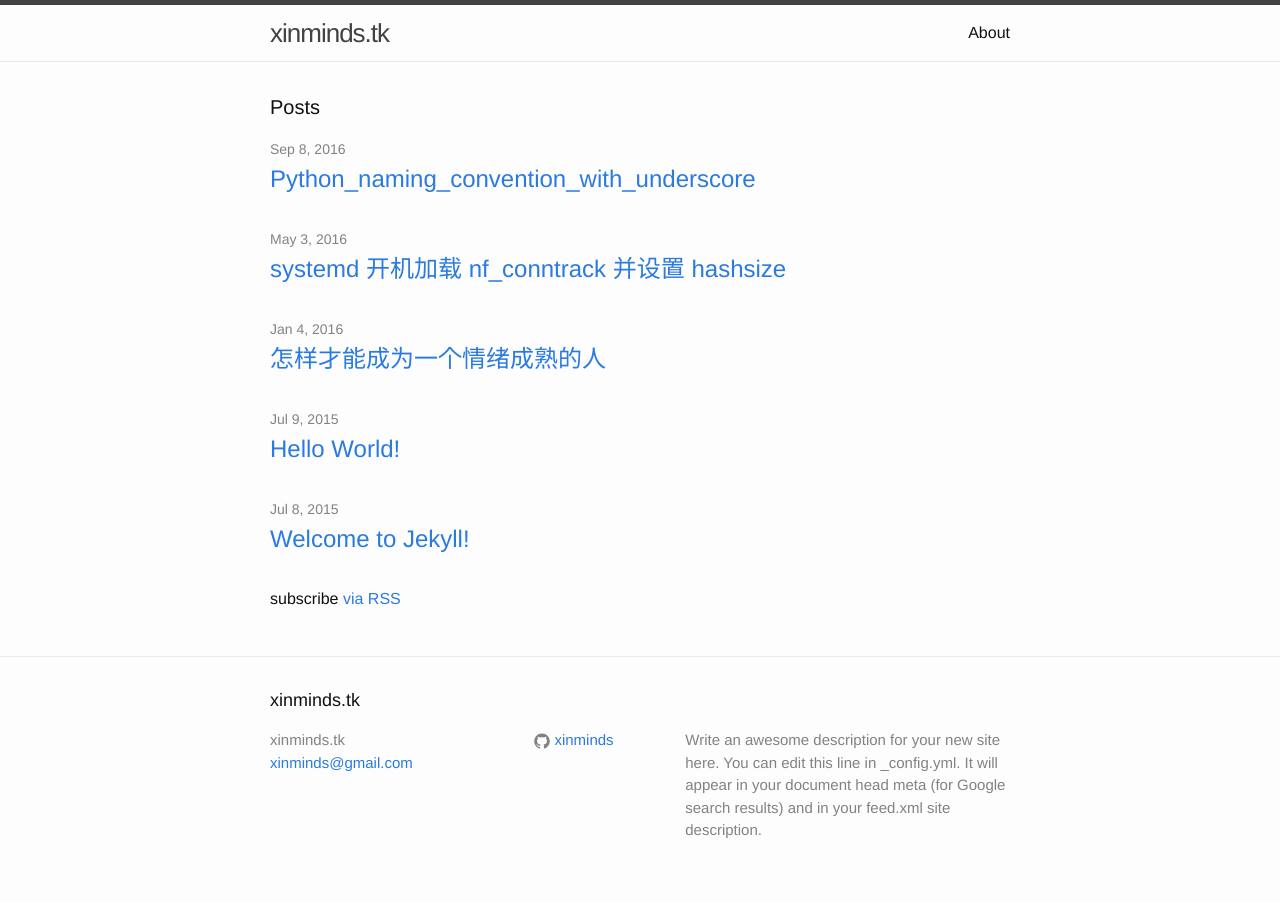
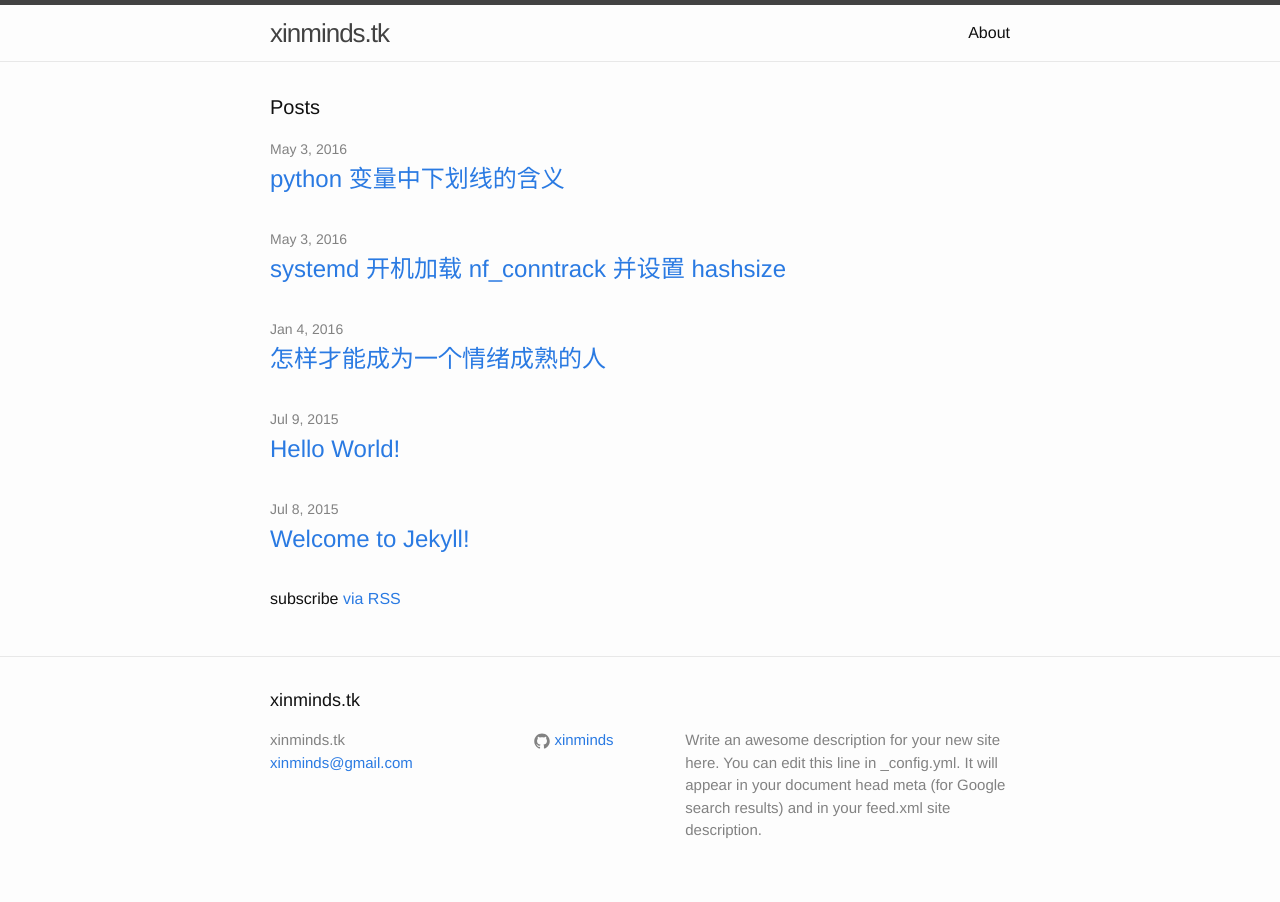
Before and after one commit to xinminds/xinminds.github.io, a Jekyll site: the page built from index.html, in a window 1280 px wide. Built offline with Jekyll 4.4.1, drawn with Linux system fonts in a browser that asks for light colours.

Commit message:
修改文章 2016-09-08-python_naming_convention_with_underscore.md

```diff
--- a/_posts/2016-09-08-python_naming_convention_with_underscore.md
+++ b/_posts/2016-09-08-python_naming_convention_with_underscore.md
@@ -1,4 +1,11 @@
-# python 下划开头变量的用法
+---
+layout: post
+title: "python 变量中下划线的含义"
+date: 2016-05-03 03:51:33
+categories: systemd
+---
+
+# python 变量中下划线的含义
 
 经常看到 python 代码中有用下划线开头的变量，一直以为是特殊变量才这样命名；又者在某次 python 讲座里听到过下划线开头的变量 python 的解析机制不一样；众说纷纭，所以对这种变量总是敬而远之。后来工作中越来越频繁地使用 python，感觉不能再这样糊涂下去了，因此特意去查明白下划线开头的变量有什么特殊之处。
 
```
